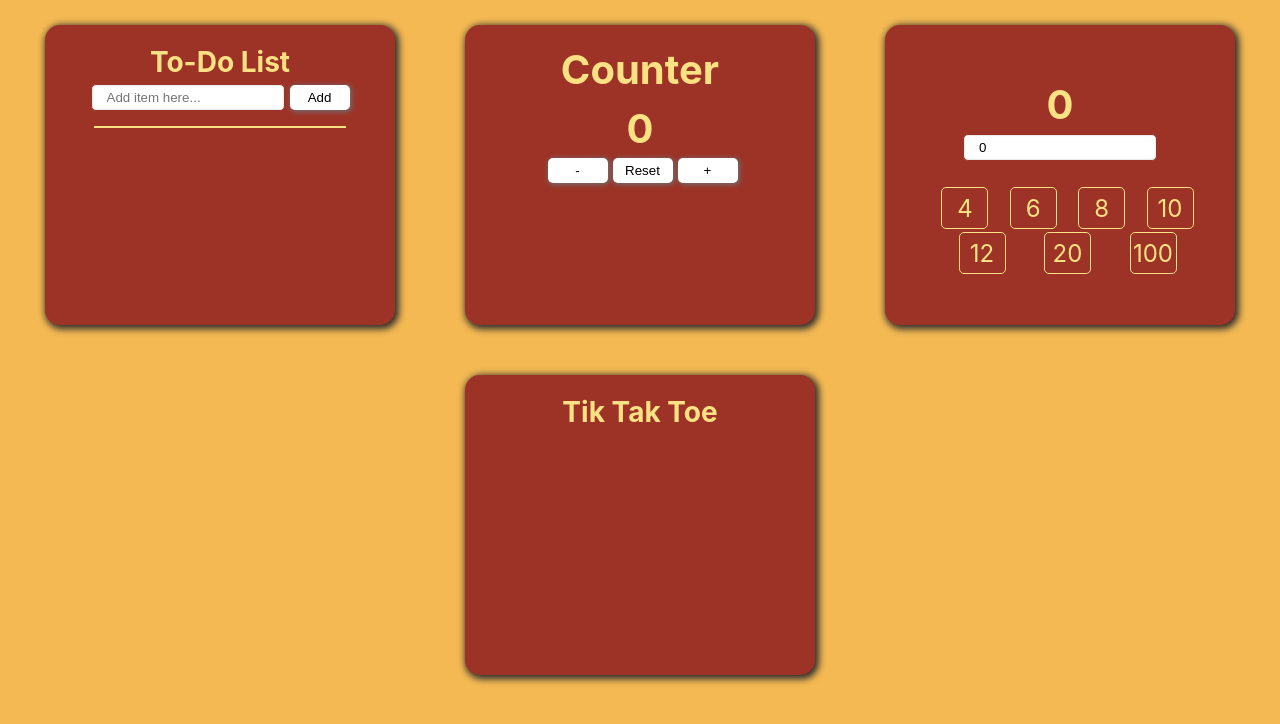
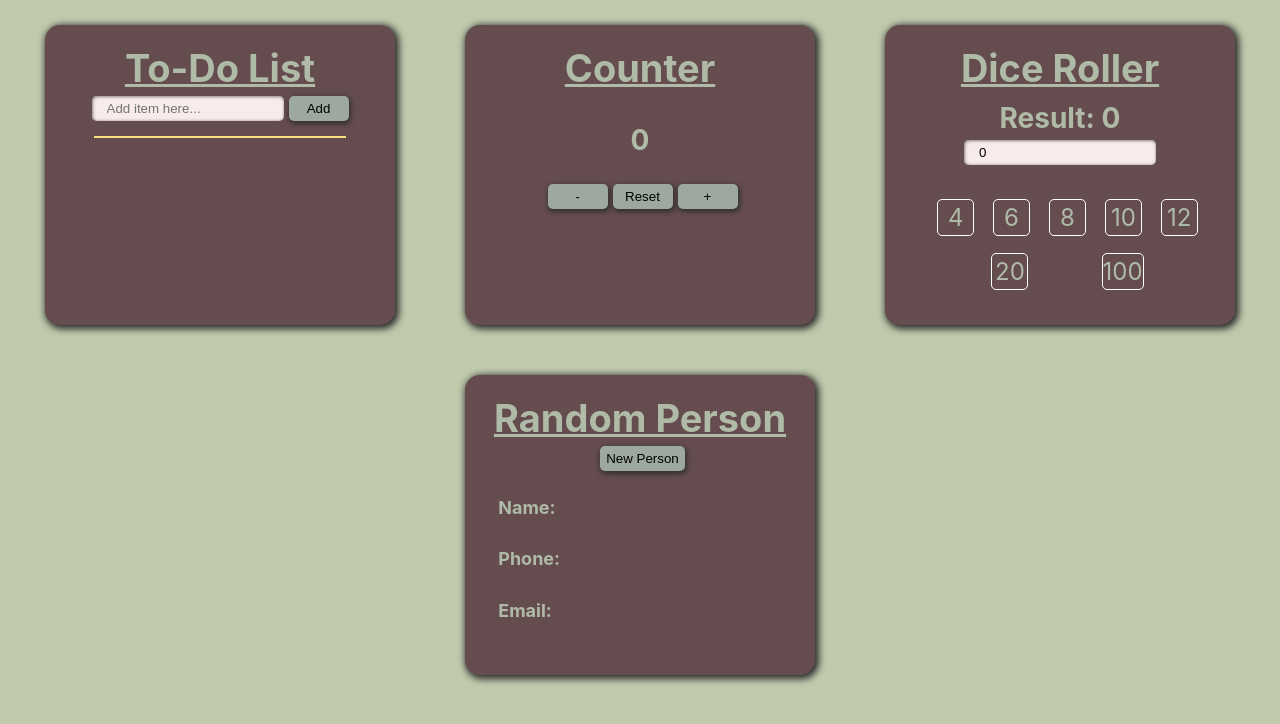
Before and after one commit to danielcope/react-toys-problems, a React (Create React App) app: page / in a window 1280 px wide. Shown: the top 724 px of the page. Built offline with nearby package versions, Linux system fonts and the light colour scheme.

Commit message:
added a random person component

```diff
--- a/src/App.css
+++ b/src/App.css
@@ -1,11 +1,17 @@
 body {
-  background: #f4b953;
-  color: #fae183;
+  background: #c0caad;
+  color: #afbaa7;
 }
 
 h1 {
   margin: 5px 0 5px 0;
-  font-size: 40px;
+  font-size: 38px;
+  text-decoration: underline;
+}
+
+h2 {
+  margin: 5px 0 5px 0;
+  font-size: 18px;
 }
 
 h4 {
@@ -17,19 +23,30 @@ h4 {
 input {
   height: 25px;
   border-radius: 5px;
-  border: 1px solid #9d3327;
+  border: none;
   padding: 0 0 0 15px;
-  box-shadow: inset 0px 0px 2px 0px rgb(175, 175, 175);
+  box-shadow: inset 0.5px 0.5px 3px 0.5px rgb(139, 129, 129);
+  background: rgb(247, 235, 235);
 }
 
 button {
-  width: 60px;
+  min-width: 60px;
   height: 25px;
-  background: white;
+  background: #9da9a0;
   border: none;
   border-radius: 5px;
   margin: 0 0 0 5px;
-  box-shadow: 1px 1px 5px 1px rgb(116, 106, 106);
+  box-shadow: 1px 2px 5px 1px rgb(49, 48, 48);
+}
+
+button:hover {
+  cursor: pointer;
+  background: #848f87;
+}
+
+button:active {
+  box-shadow: none;
+  background: #9da9a0;
 }
 
 p {
@@ -53,7 +70,7 @@ p {
   align-items: center;
   border: none;
   border-radius: 15px;
-  background: #9d3327;
+  background: #654c4f;
   box-shadow: 2px 2px 7px 2px #2c2c2c;
 }
 
@@ -66,8 +83,8 @@ p {
 }
 
 .dice-bag {
-  height: 30%;
-  width: 80%;
+  height: 40%;
+  width: 90%;
   display: flex;
   justify-content: space-evenly;
   flex-wrap: wrap;
@@ -76,12 +93,12 @@ p {
 }
 
 .dice {
-  height: 40px;
-  min-width: 45px;
+  height: 35px;
+  min-width: 35px;
   display: flex;
   justify-content: center;
   align-items: center;
-  border: 1px solid #fae183;
+  border: 1px solid #ffffff;
   border-radius: 5px;
   margin: 0 0 0 15px;
 }
@@ -128,3 +145,22 @@ p {
 .trash-can {
   font-size: 22px;
 }
+
+.trash-can:hover {
+  cursor: pointer;
+}
+
+.counter-button-container {
+  height: 50%;
+  display: flex;
+  flex-direction: column;
+  justify-content: space-evenly;
+}
+
+.person-info-container {
+  height: 65%;
+  width: 90%;
+  display: flex;
+  flex-direction: column;
+  justify-content: space-evenly;
+}
--- a/src/App.js
+++ b/src/App.js
@@ -4,6 +4,7 @@ import DiceRoller from "./components/DiceRoller";
 import List from "./components/List";
 import TikTakToe from "./components/TikTakToe";
 import Weather from "./components/Weather";
+import RandomPerson from "./components/RandomPerson";
 
 function App() {
   return (
@@ -11,8 +12,9 @@ function App() {
       <List />
       <Counter />
       <DiceRoller />
+      <RandomPerson />
       {/* <Weather /> */}
-      <TikTakToe />
+      {/* <TikTakToe /> */}
     </div>
   );
 }
--- a/src/components/Counter.js
+++ b/src/components/Counter.js
@@ -7,13 +7,13 @@ const Counter = () => {
     <section className="card">
       <section className="card-container">
         <h1>Counter</h1>
-        <section>
-          <h1>{count}</h1>
-        </section>
-        <section>
-          <button onClick={() => updateCounter(count - 1)}>-</button>
-          <button onClick={() => updateCounter(0)}>Reset</button>
-          <button onClick={() => updateCounter(count + 1)}>+</button>
+        <section className="counter-button-container">
+          <h4>{count}</h4>
+          <section>
+            <button onClick={() => updateCounter(count - 1)}>-</button>
+            <button onClick={() => updateCounter(0)}>Reset</button>
+            <button onClick={() => updateCounter(count + 1)}>+</button>
+          </section>
         </section>
       </section>
     </section>
--- a/src/components/DiceRoller.js
+++ b/src/components/DiceRoller.js
@@ -23,7 +23,9 @@ const DiceRoller = () => {
 
   return (
     <div className="card">
-      <h1>{finalRoll}</h1>
+      <section className="card-container">
+        <h1>Dice Roller</h1>
+        <h4>Result: {finalRoll}</h4>
         <input
           type="number"
           value={numOfDice}
@@ -53,6 +55,7 @@ const DiceRoller = () => {
             <p>100</p>
           </div>
         </section>
+      </section>
     </div>
   );
 };
--- a/src/components/List.js
+++ b/src/components/List.js
@@ -51,7 +51,7 @@ const List = () => {
   return (
     <section className="card">
       <section className="card-container">
-        <h4>To-Do List</h4>
+        <h1>To-Do List</h1>
         <section>
           <input
             type="text"
--- /dev/null
+++ b/src/components/RandomPerson.js
@@ -0,0 +1,37 @@
+import React, { useState } from "react";
+import axios from "axios";
+
+const RandomPerson = () => {
+  const [personName, updatePersonName] = useState("");
+  const [personPhone, updatePersonPhone] = useState("");
+  const [personEmail, updatePersonEmail] = useState("");
+
+  const getPerson = () => {
+    const randomNum = Math.floor(Math.random() * 10) + 1;
+
+    axios
+      .get(`https://jsonplaceholder.typicode.com/users/${randomNum}`)
+      .then((res) => {
+        updatePersonName(res.data.name);
+        updatePersonPhone(res.data.phone);
+        updatePersonEmail(res.data.email);
+      })
+      .catch((err) => console.log(err));
+  };
+
+  return (
+    <section className="card">
+      <section className="card-container">
+        <h1>Random Person</h1>
+        <button onClick={() => getPerson()}>New Person</button>
+        <section className="person-info-container">
+          <h2>Name: {personName}</h2>
+          <h2>Phone: {personPhone}</h2>
+          <h2>Email: {personEmail}</h2>
+        </section>
+      </section>
+    </section>
+  );
+};
+
+export default RandomPerson;
```
Lines whose indentation alone changed are shown as unchanged.
